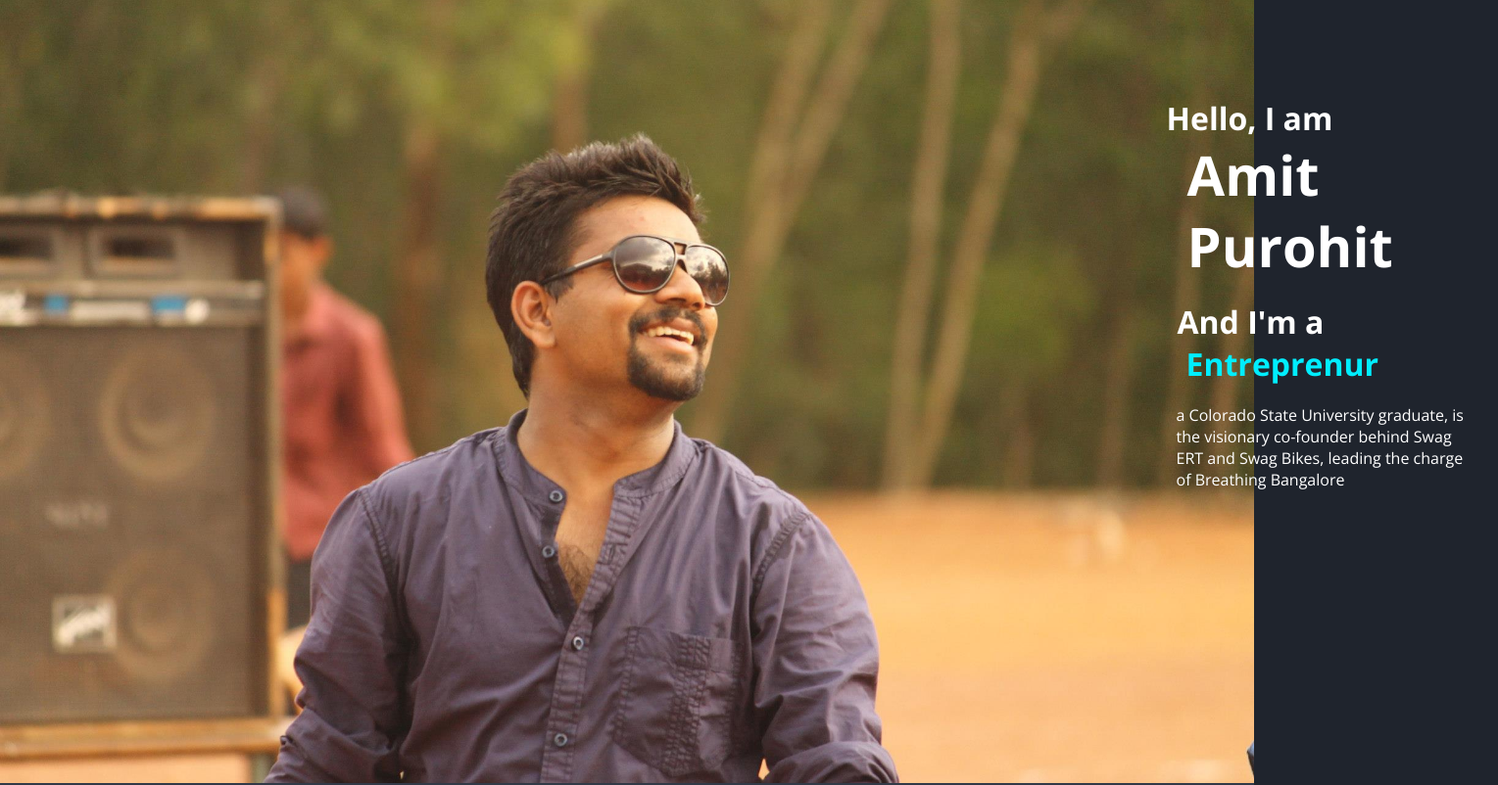
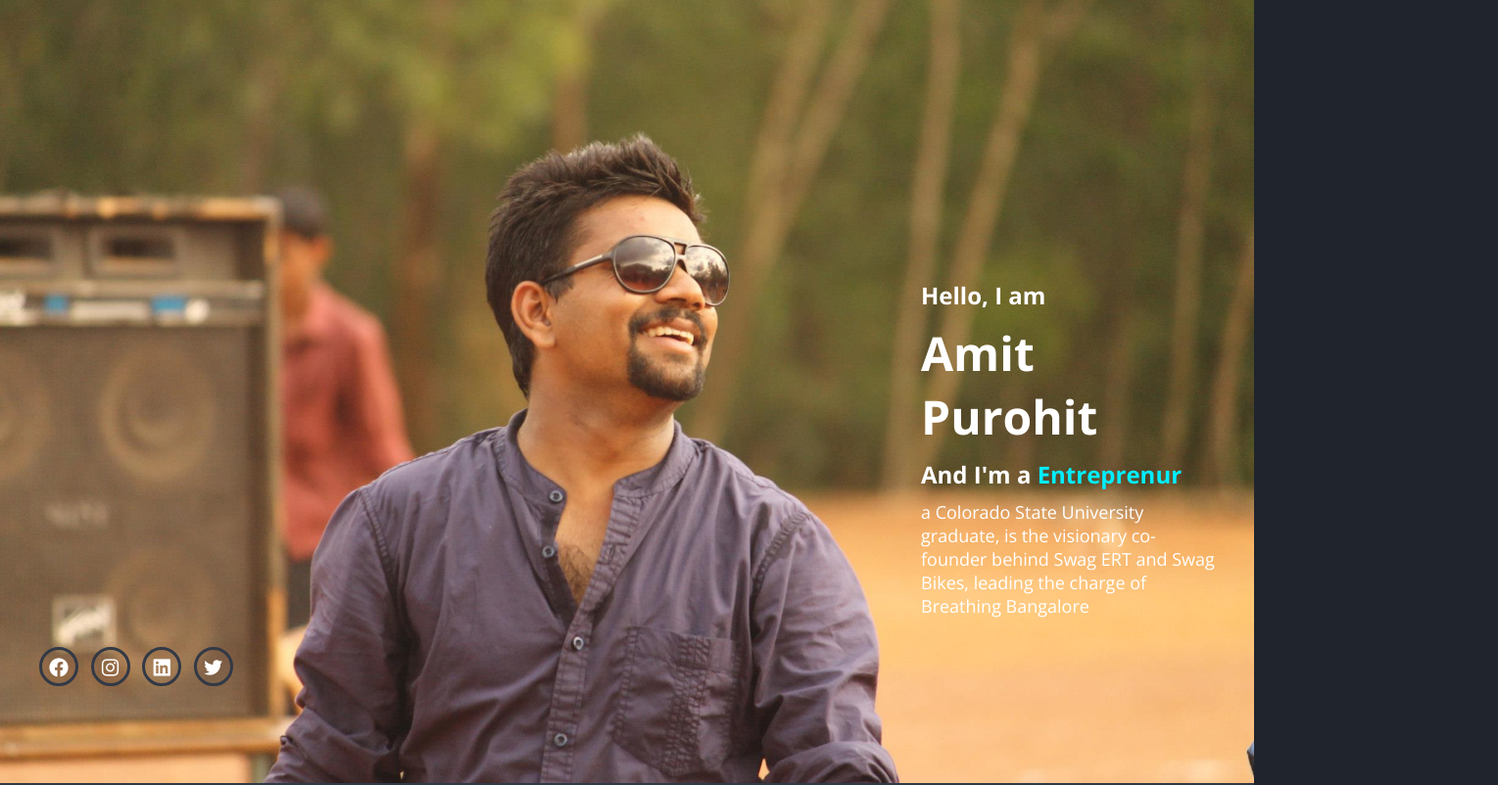
Before and after one commit to theanshumanroutray/Amit-Purohit-Portfolio-New, a plain HTML site: page index.html in a window 1280 px wide. Shown: the top 802 px of the page at 98% size, 1529 px wide, since content can reach past the window. Drawn offline with nearby package versions, Linux system fonts and the light colour scheme.

Commit message:
Update style.css

```diff
--- a/style.css
+++ b/style.css
@@ -37,30 +37,7 @@ header {
   align-items: center;
   justify-content: center;
 }
-.header.sticky {
-  border-bottom: 0.1rem solid rgba(0, 0, 0, 0.2);
-}
-.logo {
-  font-size: 3.5rem;
-  color: var(--text-color);
-  font-weight: 600;
-  cursor: default;
-}
-.navbar a {
-  font-size: 1.9rem;
-  color: var(--text-color);
-  margin-left: 4rem;
-  transition: 0.3s;
-}
-.navbar a:hover,
-.navbar a.active {
-  color: var(--main-color);
-}
-#menu-icon {
-  font-size: 3.6rem;
-  color: var(--text-color);
-  display: none;
-}
+
 
 /* Section CSS */
 section {
@@ -68,32 +45,63 @@ section {
 }
 
 /* Section Home */
-.home {
-  display: grid;
+.header {
+  background-image:  url('./images/header-bg.jpg') center/cover no-repeat;
+  height: 100vh;
+  color: #fff;
+  display: flex;
+  align-items: center;
+}
+
+.homeContent {
+  max-width: 1200px;
+  padding: 285px 0 0 900px ;
+}
+
+.homeContent h3 {
+  font-size: 24px;
+  margin-bottom: 10px;
+}
+
+.homeContent h1 {
+  font-size: 48px;
+  margin-bottom: 10px;
+}
+
+.homeContent h3 span {
+  color: var(--main-color);
+}
+
+.homeContent p {
+  font-size: 18px;
+  margin-bottom: 30px;
+}
+.social-media{
+  /* padding: 25px 47px 0 9px; */
+}
+.social-media a {
+  color: #fff;
+  font-size: 2.3rem;
+  width: 4rem;
+  height: 4rem;
+  display: inline-flex;
   justify-content: center;
+  position: relative;
   align-items: center;
-  width: 100%;
+  background: transparent;
+  border: 0.3rem solid var(--second-bg-color);
+  border-radius: 70%;
+  margin-right: 10px;
+  transition: 0.5s ease;
 }
-.homeContent {
-  width: 100%;
-  align-items: right;
-  justify-content: right;
-  padding: 45rem 1.7rem 15rem 143rem;
-  display: inline-block;
+
+.social-media a:hover {
+  background: var(--main-color);
+  color: var(--second-bg-color);
+  box-shadow: 0 0 1rem var(--main-color);
 }
-.homeContent h3 {
-  font-size: 3.2rem;
-  font-weight: 700;
-  text-align: left;
-  margin-left: .9rem;
-}
-.homeContent h3:nth-of-type(2) {
-  margin: 2rem;
-}
-span {
-  color: var(--main-color);
-  margin-left: 0.9rem;
-}
+
+/* Button css */
 .btn {
   display: inline-block;
   padding: 1rem 2.8rem;
@@ -109,51 +117,6 @@ span {
 .btn:hover {
   box-shadow: none;
 }
-.homeContent h1 {
-  font-size: 5.6rem;
-  font-weight: 700;
-  line-height: 1.3;
-  margin: 0 0 0 3rem;
-}
-.home-img img {
-  width: 100vw;
-  height: 100vh;
-}
-
-.homeContent p {
-  font-size: 1.6rem;
-  color: var(--text-color);
-  margin-left: 1.9rem;
-}
-.social-media {
-  margin: 0 110rem 10rem 0.2rem;
-  justify-content: left;
-  align-items: left;
-  display: inline-block;
-  display: inline-block;
-  padding: 0 55rem 0 7rem;
-}
-.social-media a {
-  display: inline-flex;
-  justify-content: center;
-  position: relative;
-  align-items: center;
-  width: 4rem;
-  height: 4rem;
-  background: transparent;
-  border: 0.3rem solid var(--second-bg-color);
-  border-radius: 70%;
-  font-size: 2.3rem;
-  color: var(--main-color);
-  margin: 3rem 1.5rem 3rem 0;
-  transition: 0.5s ease;
-}
-.social-media a:hover {
-  background: var(--main-color);
-  color: var(--second-bg-color);
-  box-shadow: 0 0 1rem var(--main-color);
-}
-
 /* About Section CSS */
 .about {
   display: flex;
@@ -455,23 +418,7 @@ span {
     height: 60vh;
   }
 
-  .logo {
-    font-size: 2.5rem;
-  }
 
-  .navbar {
-    flex-direction: column;
-    align-items: flex-start;
-  }
-
-  .navbar a {
-    font-size: 1.6rem;
-    margin: 1rem 0;
-  }
-
-  #menu-icon {
-    display: block;
-  }
   .home {
     display: grid;
   }
@@ -500,7 +447,7 @@ span {
   .social-media {
     margin: 0 0;
     justify-content: center;
-    padding: 2rem 0 47rem 12.5rem;
+    padding: 2rem 0 47rem 10.5rem;
     display: inline-block;
   }
 
```
